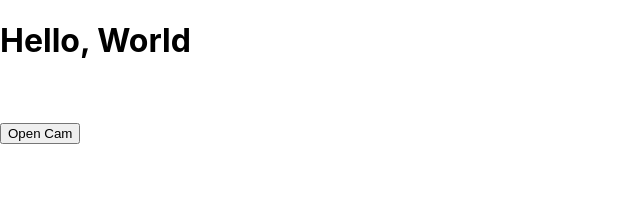
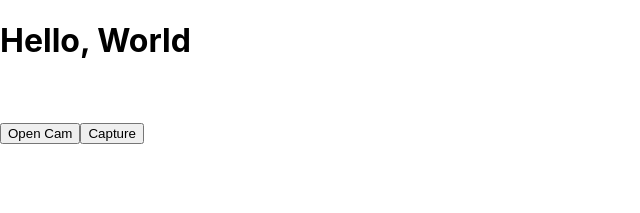
Before and after one commit to hg-ian-choi/nodejs-example, a React (Create React App) app in the folder react-webrtc/: page / in a window 1280 px wide. Shown: the top 213 px of the page, without its empty margins (0-640 px from the left). Built offline with nearby package versions, Linux system fonts and the light colour scheme.

Commit message:
react-webrtc: add "capture" function by canvas

```diff
--- a/react-webrtc/src/App.js
+++ b/react-webrtc/src/App.js
@@ -4,6 +4,7 @@ export default function App() {
   const [ifCamOpen, setIfCamOpen] = useState(false);
   const [camType, setCamType] = useState(true);
   const [openPreview, setOpenPreview] = useState(false);
+  const [showCapture, setShowCapture] = useState(false);
 
   const openCam = async () => {
     let video = document.querySelector('video#preview');
@@ -33,6 +34,14 @@ export default function App() {
     }
   };
 
+  const capture = () => {
+    const video = document.querySelector('video#preview');
+    const canvas = document.querySelector('canvas#capture');
+    const context = canvas.getContext('2d');
+    context.drawImage(video, 0, 0);
+    setShowCapture(true);
+  };
+
   return (
     <div>
       <h1>Hello, World</h1>
@@ -43,8 +52,22 @@ export default function App() {
       <br />
       <video
         id="preview"
-        style={{ display: `${openPreview ? 'block' : 'none'}` }}
+        style={{
+          width: 720,
+          height: 720,
+          display: `${openPreview ? 'block' : 'none'}`,
+        }}
       ></video>
+      <canvas
+        id="capture"
+        width={720}
+        height={720}
+        style={{
+          width: 702,
+          height: 702,
+          display: `${showCapture ? 'block' : 'none'}`,
+        }}
+      ></canvas>
       <button
         onClick={() => {
           openCam();
@@ -52,6 +75,13 @@ export default function App() {
       >
         Open Cam
       </button>
+      <button
+        onClick={() => {
+          capture();
+        }}
+      >
+        Capture
+      </button>
     </div>
   );
 }
```
